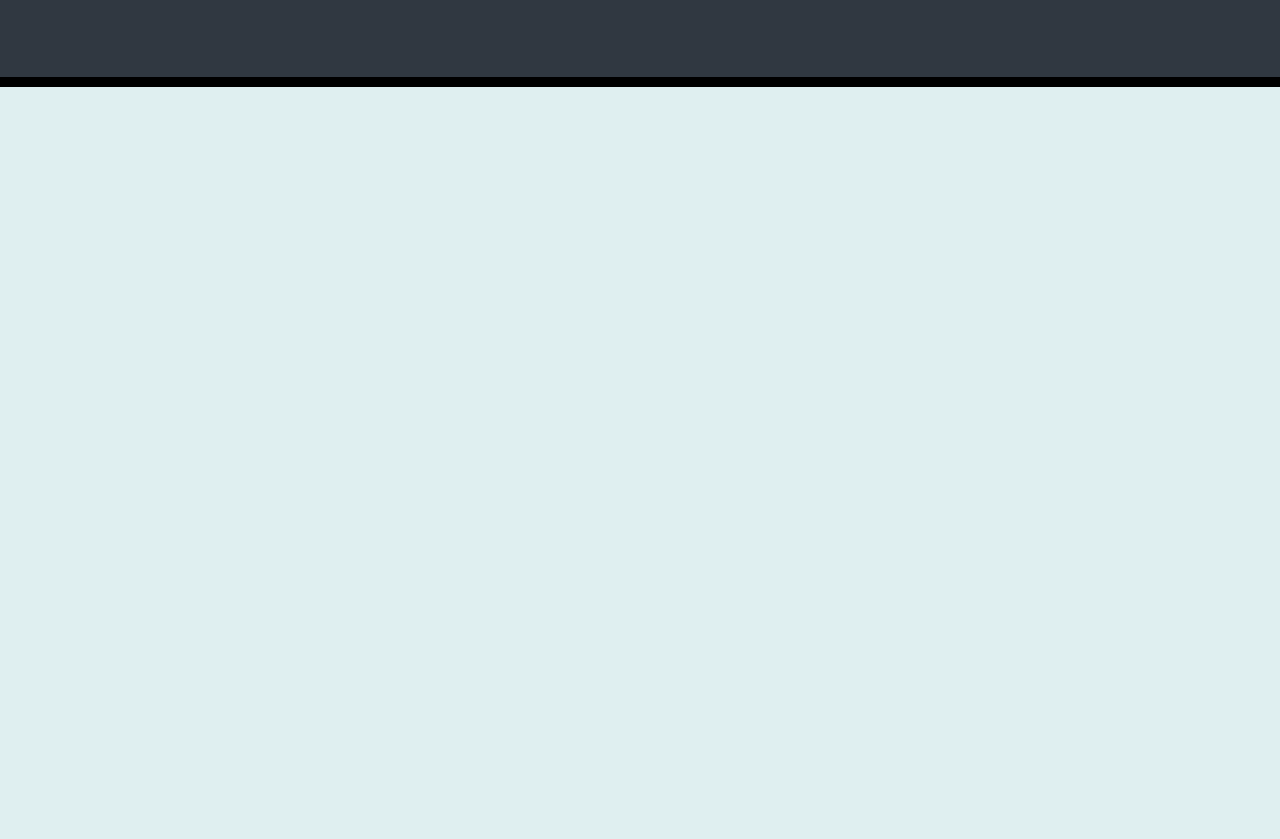
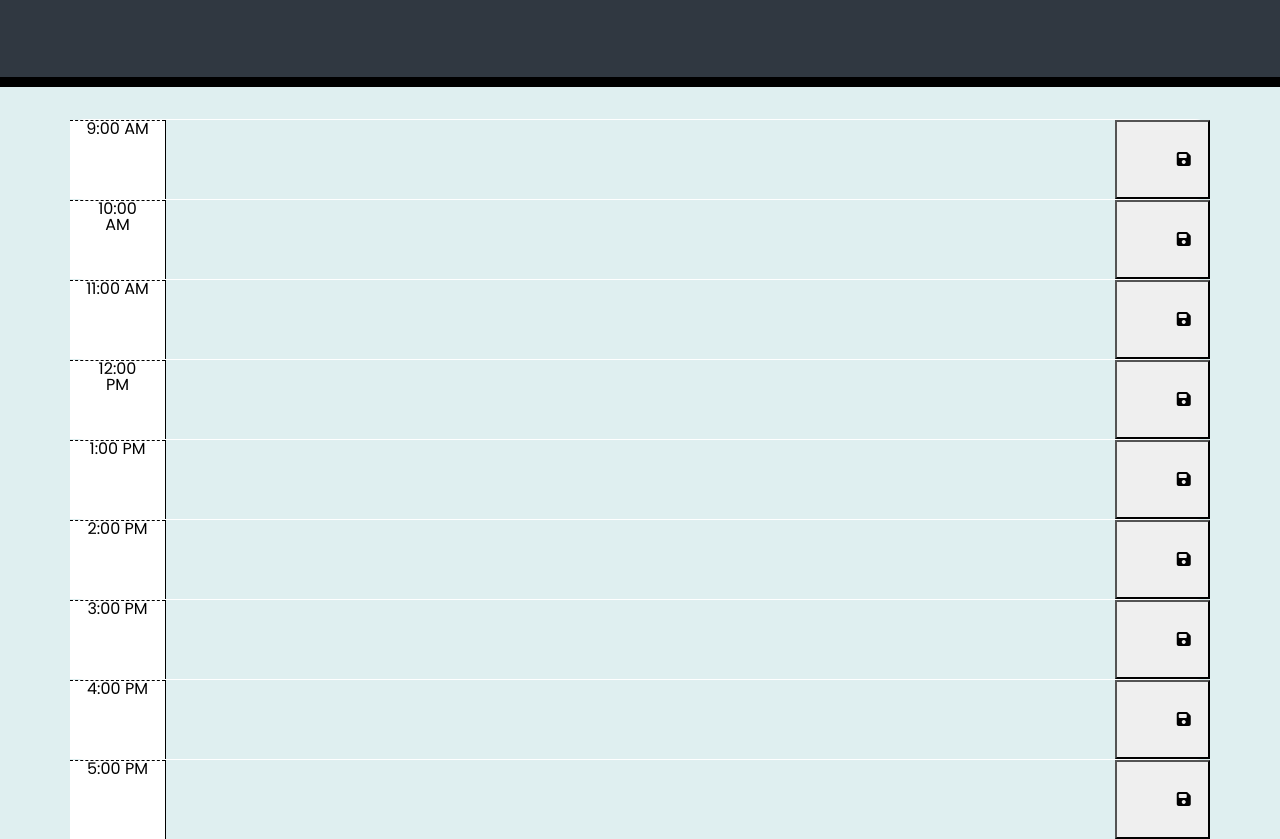
Before and after one commit to L-Jones-hub/Work-Day-Scheduler, a plain HTML site: page index.html in a window 1280 px wide. Shown: the part 181-1020 px from the top of the page. Before the commit the page ends 800 px from the top, so only its background shows below. Drawn offline with nearby package versions, Linux system fonts and the light colour scheme.

Commit message:
Added timeblocks to index

```diff
--- a/index.html
+++ b/index.html
@@ -30,6 +30,69 @@
     </header>
     <div class="container">
       <!-- Timeblocks go here -->
+      <div class="row time-block row-custom">
+        <div class="col-12 col-lg-1 hour">9:00 AM</div>
+        <textarea class="description col-md-10"></textarea>
+        <button class="saveButton col-md-1">
+          <i class="fa-solid fa-floppy-disk"></i>
+        </button>
+      </div>
+      <div class="row time-block row-custom">
+        <div class="col-12 col-lg-1 hour">10:00 AM</div>
+        <textarea class="description col-md-10"></textarea>
+        <button class="saveButton col-md-1">
+          <i class="fa-solid fa-floppy-disk"></i>
+        </button>
+      </div>
+      <div class="row time-block row-custom">
+        <div class="col-12 col-lg-1 hour">11:00 AM</div>
+        <textarea class="description col-md-10"></textarea>
+        <button class="saveButton col-md-1">
+          <i class="fa-solid fa-floppy-disk"></i>
+        </button>
+      </div>
+      <div class="row time-block row-custom">
+        <div class="col-12 col-lg-1 hour">12:00 PM</div>
+        <textarea class="description col-md-10"></textarea>
+        <button class="saveButton col-md-1">
+          <i class="fa-solid fa-floppy-disk"></i>
+        </button>
+      </div>
+      <div class="row time-block row-custom">
+        <div class="col-12 col-lg-1 hour">1:00 PM</div>
+        <textarea class="description col-md-10"></textarea>
+        <button class="saveButton col-md-1">
+          <i class="fa-solid fa-floppy-disk"></i>
+        </button>
+      </div>
+      <div class="row time-block row-custom">
+        <div class="col-12 col-lg-1 hour">2:00 PM</div>
+        <textarea class="description col-md-10"></textarea>
+        <button class="saveButton col-md-1">
+          <i class="fa-solid fa-floppy-disk"></i>
+        </button>
+      </div>
+      <div class="row time-block row-custom">
+        <div class="col-12 col-lg-1 hour">3:00 PM</div>
+        <textarea class="description col-md-10"></textarea>
+        <button class="saveButton col-md-1">
+          <i class="fa-solid fa-floppy-disk"></i>
+        </button>
+      </div>
+      <div class="row time-block row-custom">
+        <div class="col-12 col-lg-1 hour">4:00 PM</div>
+        <textarea class="description col-md-10"></textarea>
+        <button class="saveButton col-md-1">
+          <i class="fa-solid fa-floppy-disk"></i>
+        </button>
+      </div>
+      <div class="row time-block row-custom">
+        <div class="col-12 col-lg-1 hour">5:00 PM</div>
+        <textarea class="description col-md-10"></textarea>
+        <button class="saveButton col-md-1">
+          <i class="fa-solid fa-floppy-disk"></i>
+        </button>
+      </div>
     </div>
 
     <script src="https://code.jquery.com/jquery-3.4.1.min.js"></script>
```
